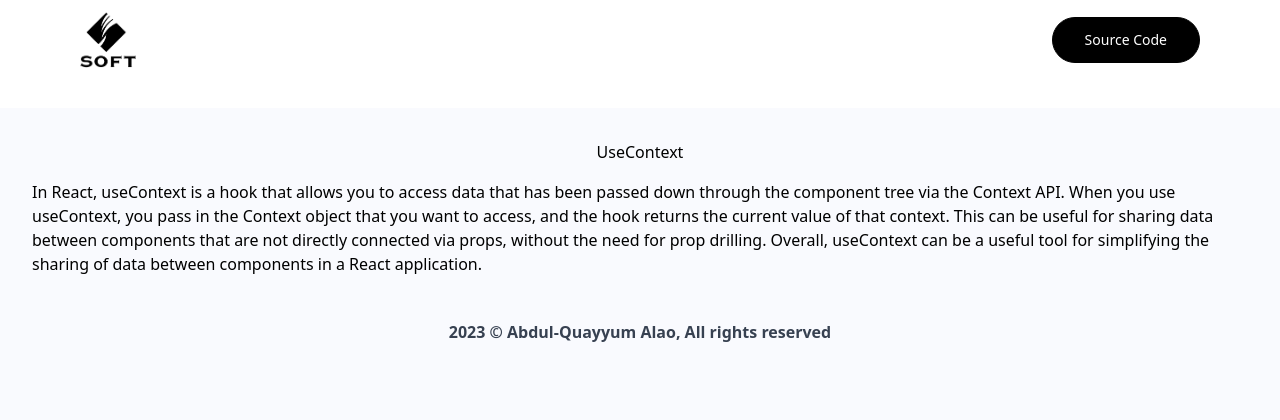
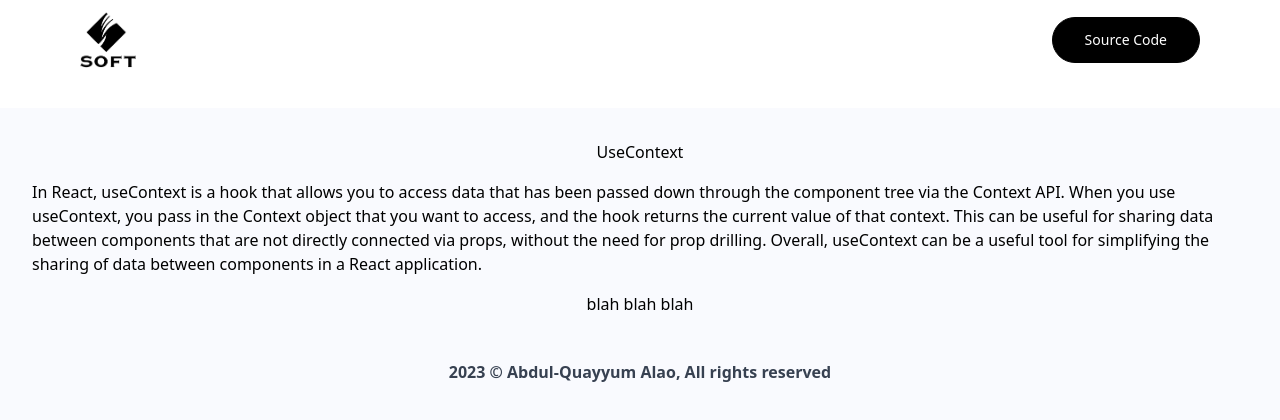
Before and after one commit to AbdulQuayyum/React-Hooks, a React (Create React App) app: page /UseContext in a window 1280 px wide. Shown: the top 420 px of the page. Built offline with nearby package versions, Linux system fonts and the light colour scheme.

Commit message:
Chief Cooker👨🏾‍🍳!!!

```diff
--- a/src/Routes/Main.Routes.js
+++ b/src/Routes/Main.Routes.js
@@ -1,13 +1,16 @@
-import React from 'react'
+import React, { useState } from 'react'
 import { Routes, Route } from "react-router-dom"
 
 import { Home, UseCallback, UseContext, UseContext2, UseEffect, UseLayoutEffect, UseMemo, UseReducer, UseRef, UseState } from "../Views/Index"
-import { UserContext } from '../Utilities/UserContext'
+import { UserContext, UserContext2 } from '../Utilities/UserContext'
 import { messages } from '../Utilities/Data'
 
 const MainRoutes = () => {
+    const [value, setValue] = useState("blah blah blah")
+
     return (
         <UserContext.Provider value={messages}>
+            <UserContext2.Provider value={{ value, setValue}}>
                 <Routes>
                     <Route path="/" element={<Home />} />
                     <Route path="/UseCallback" element={<UseCallback />} />
@@ -20,6 +23,7 @@ const MainRoutes = () => {
                     <Route path="/UseRef" element={<UseRef />} />
                     <Route path="/UseState" element={<UseState />} />
                 </Routes>
+            </UserContext2.Provider>
         </UserContext.Provider>
     )
 }
--- a/src/Utilities/UserContext.js
+++ b/src/Utilities/UserContext.js
@@ -1,3 +1,4 @@
 import { createContext } from "react";
 
 export const UserContext = createContext(null)
+export const UserContext2 = createContext(null)
--- a/src/Views/Home.js
+++ b/src/Views/Home.js
@@ -28,6 +28,9 @@ const Home = () => {
       <Link to="/UseContext" className='px-8 py-3 border border-black hover:text-gray-500 hover:border-gray-500 rounded-3xl'>
         UseContext
       </Link>
+      <Link to="/UseContext2" className='px-8 py-3 border border-black hover:text-gray-500 hover:border-gray-500 rounded-3xl'>
+        UseContext2
+      </Link>
     </div>
   )
 }
--- a/src/Views/UseContext.js
+++ b/src/Views/UseContext.js
@@ -1,13 +1,17 @@
 import React, { useContext } from 'react'
-import { UserContext } from "../Utilities/UserContext"
+import { UserContext, UserContext2 } from "../Utilities/UserContext"
 
 const UseContext = () => {
   const message = useContext(UserContext)
+  const { value, setValue } = useContext(UserContext2)
 
   return (
     <div className='flex flex-col items-center justify-center w-full gap-y-4 '>
       <h4> UseContext </h4>
       {message.useContextMessage}
+      <div className='flex flex-col items-center justify-center w-full gap-y-4 '>
+        {value}
+      </div>
     </div>
   )
 }
--- a/src/Views/UseContext2.js
+++ b/src/Views/UseContext2.js
@@ -1,13 +1,17 @@
 import React, { useContext } from 'react'
-import { UserContext } from "../Utilities/UserContext"
+import { UserContext, UserContext2 } from "../Utilities/UserContext"
 
 const UseContext2 = () => {
     const message = useContext(UserContext)
+    const { value, setValue } = useContext(UserContext2)
 
     return (
         <div className='flex flex-col items-center justify-center w-full gap-y-4 '>
             <h4> UseContext2 </h4>
-            {message}
+            {message.useContextMessage}
+            <div className='flex flex-col items-center justify-center w-full gap-y-4 '>
+                {value}
+            </div>
         </div>
     )
 }
```
Lines whose indentation alone changed are shown as unchanged.
